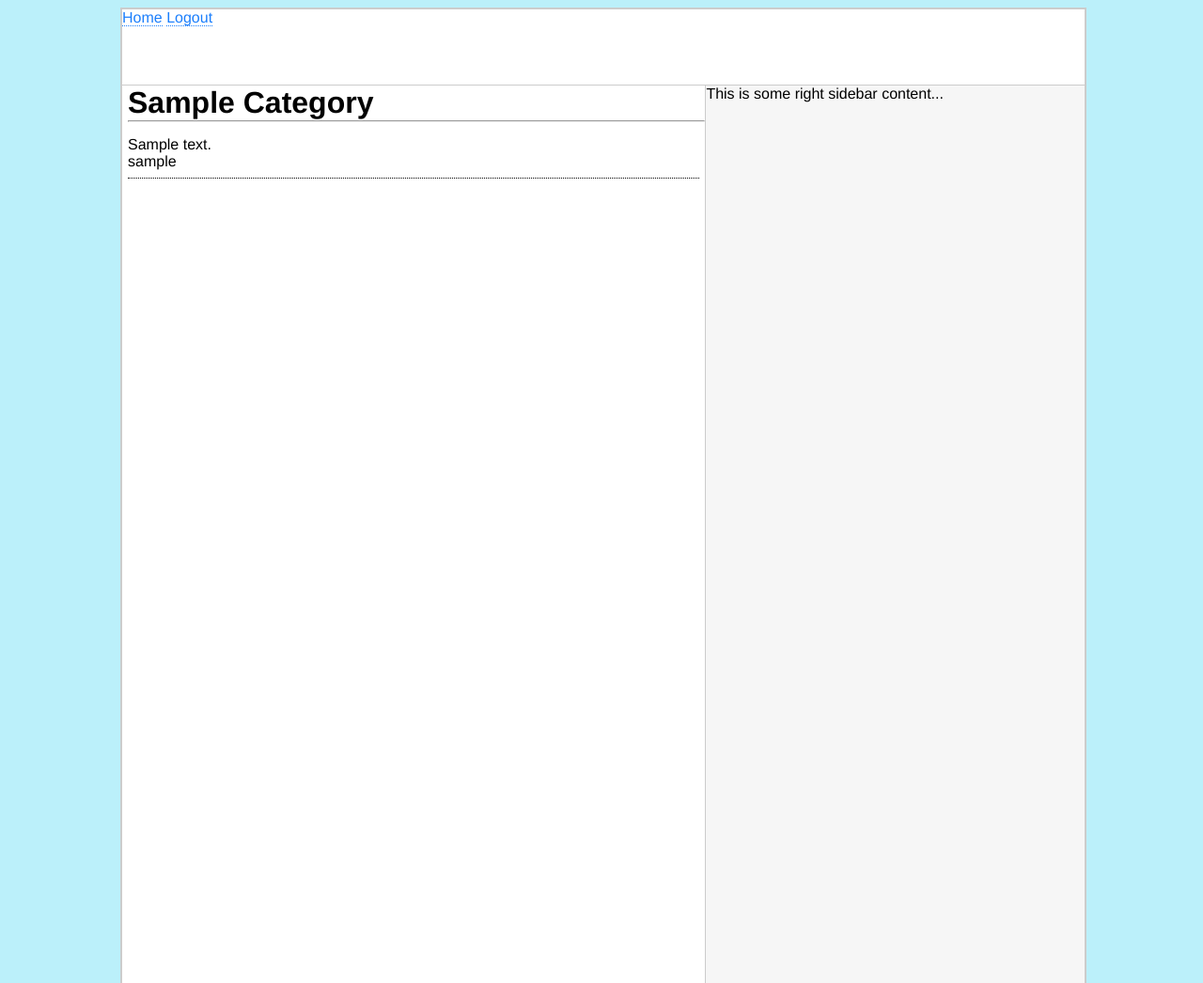
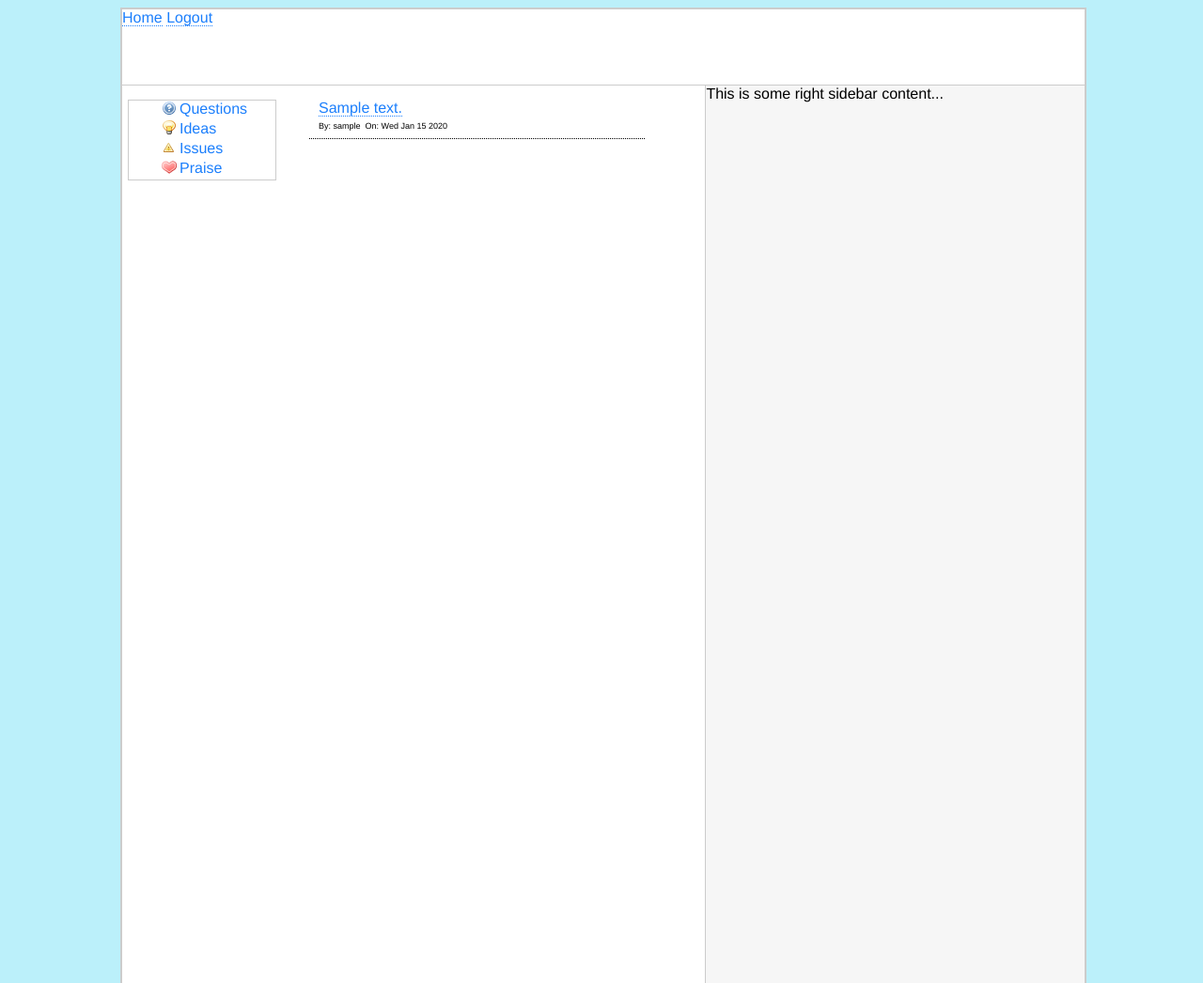
Before and after one commit to pombredanne/OpenEcho, a Django app: template templates/echo/category_list.html in a window 1280 px wide. Shown: the part 39-1085 px from the top of the page at 94% size. Run offline with Django 3.2, Linux system fonts and the light colour scheme; the template is opened without the code that fills it: most values are stand-ins (such as "Sample title", 1, 10 or a date in 2020).

Commit message:
more styling, updating category listing page

```diff
--- a/media/stylesheets/style.css
+++ b/media/stylesheets/style.css
@@ -6,22 +6,18 @@
     font-family: Helvetica, Arial;
 }
 
+.mainlink, a.mainlink:visited, a.mainlink:hover  {
+	font-weight: bold;
+	color: #1d00fb;
+	border-bottom-style: none;
+}
+
 a, a:visited, a:hover {
 	color: #1c7ffc;
 	border-bottom-style: dotted;
 	border-bottom-width: 1px;
 	text-decoration: none;
 }
-
-.mainlink {
-	font-weight: bold;
-	border-bottom-style: none;
-	color: #1d00fb;
-	border-style: none;
-}
-
-
-
 
 #header {
 	height: 39px;
@@ -200,41 +196,105 @@ a, a:visited, a:hover {
 }
 
 #comment_body {
-	border: 1px solid #666;
-	background-color: #ccc;
+	background-color: #e2f4f8;
 	margin: 15px;
+	padding: 6px;
+	font: 14pt "Lucida Grande", Lucida, Verdana, sans-serif;
 }
 
-#replies h3 {
-	font-size: 13pt;
-	font-variant: small-caps;
-	text-indent: 7px;
-	text-decoration: underline;
+#replies {
+	margin-bottom: 25px;
+	margin-left: 25px;
+	margin-right: 8px;
 }
 
 .reply_meta {
 	font-size: 9pt;
 	font-weight: bold;
-	text-indent: 10px;
+	margin-bottom: 8px;
 }
-
-#replies {
-	margin-bottom: 25px;
-}
-
-.replyodd {
+.reply {
+	margin-top: 9px;
 	margin-left: 15px;
 	margin-right: 30px;
-	margin-top: 9px;
-}
-
-.replyeven {
-	margin-left: 15px;
-	margin-right: 30px;
-	background-color: #e6e6e6;
-	margin-top: 9px;
+	padding-bottom: 25px;
+	border-bottom: 1px solid #cccccc;
 }
 
 #new_reply {
 	margin-left: 15px;
 }
+
+/* cateory listing*/
+#categorynav {
+	border: 1px solid #cccccc;
+	float: left;
+	padding-right: 30px;
+	margin-top: 15px;
+	padding-left: 35px;
+}
+
+#categoryleft {
+	height: 100%;
+	float: left;
+	padding-bottom: 100%;
+}
+#categoryright {
+	width: 59%;
+	float: left;
+}
+
+#categorylist {
+	width: 100%;
+	float: left;
+}
+
+.current {
+	background-color: #cccccc;
+}
+
+#categorynav li {
+	list-style-type: none;
+	margin-bottom: 3px;
+}
+
+li#questions a, li#questions a:visited {
+	border-style: none;
+	background: url(../images/help.png) no-repeat;
+	padding-left: 19px;
+}
+li#questions li#questions a:hover {
+	border-bottom-style: dotted;
+}
+
+li#ideas a, li#ideas a:visited {
+	border-style: none;
+	background: url(../images/lightbulb.png) no-repeat;
+	padding-left: 19px;
+}
+li#ideas li#ideas a:hover {
+	border-bottom-style: dotted;
+}
+
+li#issues a, li#issues a:visited {
+	border-style: none;
+	background: url(../images/bullet_error.png) no-repeat;
+	padding-left: 19px;
+}
+li#issues li#issues a:hover {
+	border-bottom-style: dotted;
+}
+
+li#praise a, li#praise a:visited {
+	border-style: none;
+	background: url(../images/heart.png) no-repeat;
+	padding-left: 19px;
+}
+li#praise a:hover {
+	border-bottom-style: dotted;
+}
+
+#categorylist {
+	float: left;
+	margin-left: 35px;
+}
--- a/templates/echo/category_list.html
+++ b/templates/echo/category_list.html
@@ -1,16 +1,56 @@
 {% extends "echo/base.html" %}
 {% block content %}
-<h1>{{ category|title }}</h1>
 
-<hr />
+<div id="categoryleft">
+	<div id="categorynav">
+		<ul>
+			{% ifequal category 'QUESTIONS' %}
+				<li id="questions" class="current"><a href="{% url feedback.echo.views.category 'QUESTIONS' %}">Questions</a></li>
+			{% else %}
+				<li id="questions"><a href="{% url feedback.echo.views.category 'QUESTIONS' %}">Questions</a></li>
+			{% endifequal %}
+
+			{% ifequal category 'IDEAS' %}
+				<li id="ideas" class="current"><a href="{% url feedback.echo.views.category 'IDEAS' %}">Ideas</a></li>
+			{% else %}
+				<li id="ideas"><a href="{% url feedback.echo.views.category 'IDEAS' %}">Ideas</a></li>
+			{% endifequal %}
+
+			{% ifequal category 'ISSUES' %}
+				<li id="issues" class="current"><a href="{% url feedback.echo.views.category 'ISSUES' %}">Issues</a></li>
+			{% else %}
+				<li id="issues"><a href="{% url feedback.echo.views.category 'ISSUES' %}">Issues</a></li>
+			{% endifequal %}
+
+			{% ifequal category 'PRAISE' %}
+				<li id="praise" class="current"><a href="{% url feedback.echo.views.category 'PRAISE' %}">Praise</a></li>
+			{% else %}
+				<li id="praise"><a href="{% url feedback.echo.views.category 'PRAISE' %}">Praise</a></li>
+			{% endifequal %}
+		</ul>
+	</div><!-- /categorynav -->
+</div><!-- /categoryleft -->
+
+<div id="categoryright">
+	<div id="categorylist">
 		{% if comments %}
 			{% for comment in comments %}
 				<div class="comment_summary">
-			{{ comment.comment_summary }}<br />
-			{{ comment.commenter.username }}<br />
+					<a href="{% url feedback.echo.views.commentDetails comment.id %}">{{ comment.comment_summary }}</a>
+					<p>By:&nbsp;{{ comment.commenter.username }}&nbsp;&nbsp;On:&nbsp;{{ comment.dstamp_created|date:'D M d Y'}}</p>
 				</div><!-- /comment_summary -->
 			{% endfor %}
 		{% else %}
 			<p>No {{ category|lower }} yet...</p>
 		{% endif %}
+	</div><!-- categorylist -->
+</div><!-- categoryright -->
+
 {% endblock %}
+
+{% for faq in faq_list %}
+	<div class="comment_summary">
+		<a href="{% url feedback.echo.views.commentDetails faq.id %}">{{ faq.comment_summary }}</a>
+		<p>By:&nbsp;{{ faq.commenter.username }}&nbsp;&nbsp;On:&nbsp;{{ faq.dstamp_created|date:'D M d Y'}}</p>
+	</div><!-- /comment_summary -->
+{% endfor %}
```
Also changed, not shown: templates/echo/edit_comment.html (+12 -13 lines), templates/echo/new_comment.html (+22 -11 lines), sqlite.db. Lines whose indentation alone changed are shown as unchanged.
